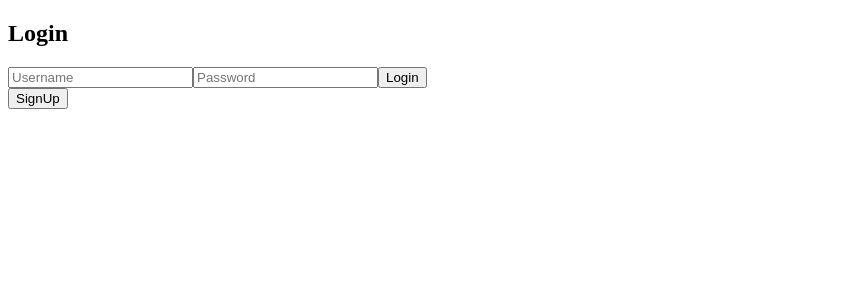
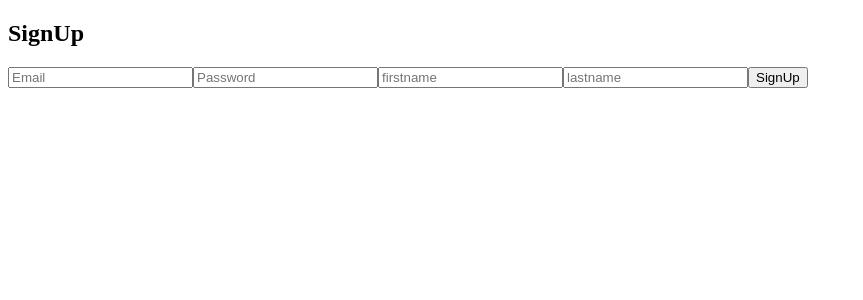
Before and after one commit to Alarm24/Paotung, a React (Create React App) app in the folder frontend/: page /signup in a window 1280 px wide. Before the commit this address led to /login. Shown: the top 300 px of the page, without its empty margins (0-863 px from the left). Built offline with nearby package versions, Linux system fonts and the light colour scheme.

Commit message:
AddPaothoong

```diff
--- a/frontend/package.json
+++ b/frontend/package.json
@@ -10,6 +10,7 @@
     "@testing-library/react": "^13.4.0",
     "@testing-library/user-event": "^13.5.0",
     "axios": "^1.6.0",
+    "http-proxy-middleware": "^2.0.6",
     "react": "^18.2.0",
     "react-dom": "^18.2.0",
     "react-router-dom": "^6.17.0",
--- a/frontend/src/Login.js
+++ b/frontend/src/Login.js
@@ -9,7 +9,7 @@ import { useUser } from "./UserContext";
 export const ApiDataContext = createContext();
 
 function Login() {
-  const [username, setUsername] = useState("");
+  const [email, setEmail] = useState("");
   const [password, setPassword] = useState("");
   const navigate = useNavigate();
   const { setUser } = useUser();
@@ -22,7 +22,7 @@ function Login() {
     e.preventDefault();
     axios
       .post("http://localhost:5050/login", {
-        user: username,
+        email: email,
         pass: password,
       })
       .then((res) => {
@@ -42,9 +42,9 @@ function Login() {
       <form onSubmit={handleSubmit}>
         <input
           type="text"
-          placeholder="Username"
-          value={username}
-          onChange={(e) => setUsername(e.target.value)}
+          placeholder="Email"
+          value={email}
+          onChange={(e) => setEmail(e.target.value)}
         />
         <input
           type="password"
--- a/frontend/src/SignUp.js
+++ b/frontend/src/SignUp.js
@@ -3,20 +3,39 @@ import axios from "axios";
 import { useNavigate } from "react-router-dom";
 
 function SignUp() {
-  const [username, setUsername] = useState("");
+  const [email, setEmail] = useState("");
   const [password, setPassword] = useState("");
+  const [firstname, setFirstname] = useState("");
+  const [lastname, setLastname] = useState("");
+  const [token, setToken] = useState("");
+  const [id, setId] = useState("");
   const navigate = useNavigate();
+  axios.defaults.withCredentials = true;
 
   const handleSubmit = async (e) => {
     e.preventDefault();
     axios
-      .post("http://localhost:5050/signup", {
-        user: username,
-        pass: password,
+      .post("/v1/auth/register", {
+        email: email,
+        password: password,
+        firstName: firstname,
+        familyName: lastname,
       })
       .then((res) => {
-        console.log(res);
-        navigate("/");
+        setToken(res.data.token.accessToken);
+        axios
+          .get("/v1/auth/me", {
+            headers: {
+              Authorization: "Bearer " + token,
+            },
+          })
+          .then((resData) => {
+            console.log(resData);
+          })
+          .catch((err) => {
+            console.log(err);
+          });
+        navigate("/login");
       })
       .catch((err) => {
         console.log(err);
@@ -30,15 +49,27 @@ function SignUp() {
       <form onSubmit={handleSubmit}>
         <input
           type="text"
-          placeholder="Username"
-          value={username}
-          onChange={(e) => setUsername(e.target.value)}
+          placeholder="Email"
+          value={email}
+          onChange={(e) => setEmail(e.target.value)}
         />
         <input
           type="password"
           placeholder="Password"
           value={password}
           onChange={(e) => setPassword(e.target.value)}
+        />
+        <input
+          type="firstname"
+          placeholder="firstname"
+          value={firstname}
+          onChange={(e) => setFirstname(e.target.value)}
+        />
+        <input
+          type="lastname"
+          placeholder="lastname"
+          value={lastname}
+          onChange={(e) => setLastname(e.target.value)}
         />
         <button type="submit">SignUp</button>
       </form>
```
Also changed, not shown: frontend/src/setupProxy.js (added, +29 -0 lines), 1 other file (tests, documents, lock files or other folders).
